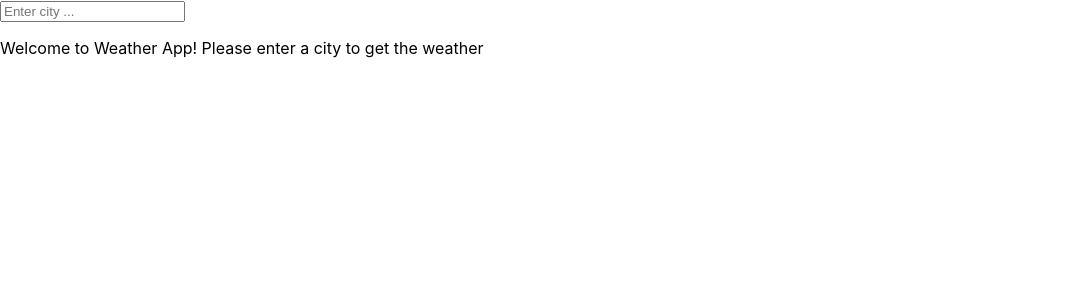
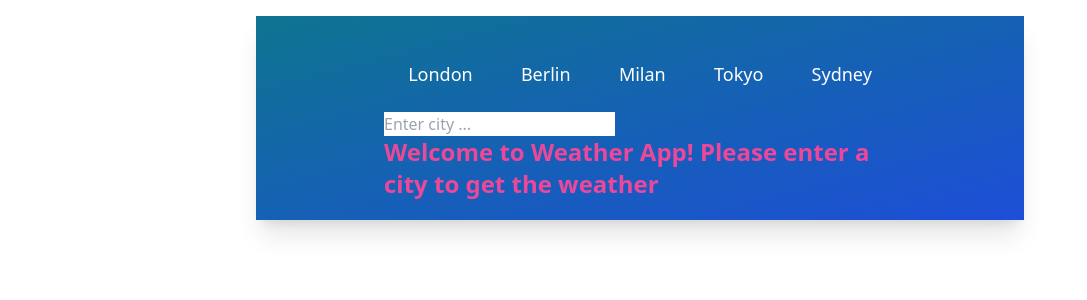
Before and after one commit to sylbaerchen/weather-app, a React (Create React App) app in the folder weather-app/: page / in a window 1280 px wide. Shown: the top 300 px of the page, without its empty margins (0-1087 px from the left). Built offline with nearby package versions, Linux system fonts and the light colour scheme; no server answers.

Commit message:
💄 add Tailwind and Config styles (#2)
* ✨ add tailwind

* ✨ add icons

* 💄 style bg

* 🎨 prettify code rules

* 📝 update tw commands

* 🔧 fix tw config

* ✨  add quick links top button

```diff
--- /dev/null
+++ b/weather-app/postcss.config.js
@@ -0,0 +1,6 @@
+module.exports = {
+  plugins: {
+    tailwindcss: {},
+    autoprefixer: {},
+  },
+}
--- a/weather-app/src/App.js
+++ b/weather-app/src/App.js
@@ -1,4 +1,6 @@
 import React, {useState} from 'react'
+import UilReact from '@iconscout/react-unicons/icons/uil-react'
+import TopButtons from './components/TopButtons'
 
 function App() {
 
@@ -15,7 +17,8 @@ function App() {
   }
 
   return (
-    <div className='container'>
+    <div className='mx-auto max-w-screen-md mt-4 py-5 px-32 bg-gradient-to-br from-cyan-700 to-blue-700 h-fit shadow-xl'>
+      <TopButtons/>
       <input
       className='input'
       placeholder='Enter city ...'
@@ -25,7 +28,7 @@ function App() {
       />
     {typeof weatherData.main === 'undefined' ? (
       <div>
-        <p>Welcome to Weather App! Please enter a city to get the weather</p>
+        <p className='text-2xl font-bold text-pink-500'>Welcome to Weather App! Please enter a city to get the weather</p>
       </div>
     ) : (
       <div className='weather-data'>
--- /dev/null
+++ b/weather-app/src/components/TopButtons.jsx
@@ -0,0 +1,36 @@
+import React from 'react'
+
+function TopButtons() {
+    const cities = [
+        {
+            id: 1,
+            title: 'London',
+        },
+        {
+            id: 2,
+            title: 'Berlin',
+        },
+        {
+            id: 3,
+            title: 'Milan',
+        },
+        {
+            id: 4,
+            title: 'Tokyo',
+        },
+        {
+            id: 5,
+            title: 'Sydney',
+        },
+    ]
+  return (
+
+    <div className='flex items-center justify-around my-6'>
+    {cities.map((city) => (
+    <button key='id' className='text-white text-lg font-medium'>{city.title}</button>
+    ))}
+    </div>
+  )
+}
+
+export default TopButtons
--- a/weather-app/src/index.css
+++ b/weather-app/src/index.css
@@ -1,13 +1,5 @@
-body {
-  margin: 0;
-  font-family: -apple-system, BlinkMacSystemFont, 'Segoe UI', 'Roboto', 'Oxygen',
-    'Ubuntu', 'Cantarell', 'Fira Sans', 'Droid Sans', 'Helvetica Neue',
-    sans-serif;
-  -webkit-font-smoothing: antialiased;
-  -moz-osx-font-smoothing: grayscale;
-}
+@import "tailwindcss/base";
 
-code {
-  font-family: source-code-pro, Menlo, Monaco, Consolas, 'Courier New',
-    monospace;
-}
+@import "tailwindcss/components";
+
+@import "tailwindcss/utilities";
--- /dev/null
+++ b/weather-app/tailwind.config.js
@@ -0,0 +1,8 @@
+/** @type {import('tailwindcss').Config} */
+module.exports = {
+  content: ["./index.html", "./src/**/*.{js,ts,jsx,tsx}",],
+  theme: {
+    extend: {},
+  },
+  plugins: [],
+}
```
Also changed, not shown: weather-app/jsconfig.json (added, +14 -0 lines), weather-app/package.json (+6 -1 lines), 1 other file (tests, documents, lock files or other folders).
